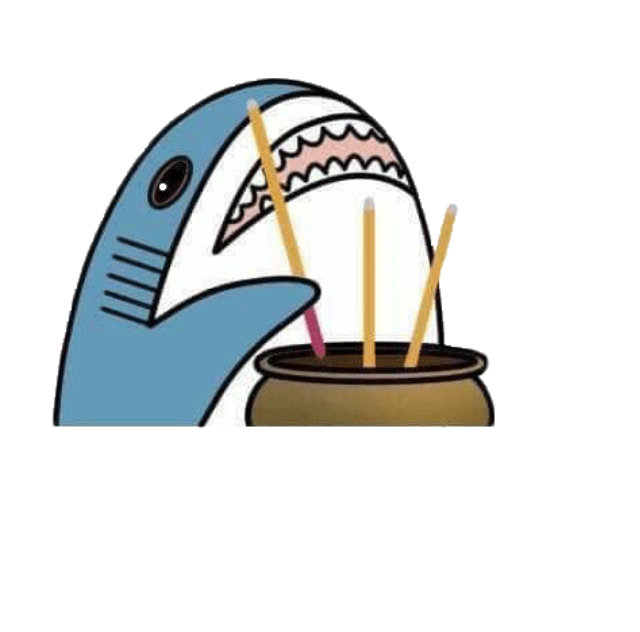
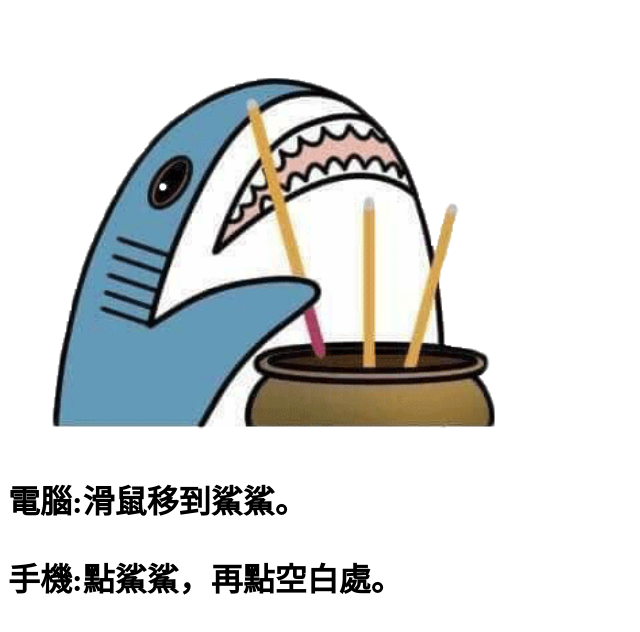
Before and after one commit to benzhude/shark, a plain HTML site: page index.html in a window 1280 px wide. Shown: the whole page, without its empty margins (0-640 px from the left). Drawn offline with Linux system fonts and the light colour scheme.

Commit message:
Add files via upload

```diff
--- a/index.html
+++ b/index.html
@@ -3,6 +3,7 @@
   <head>
     <meta charset="utf-8">
     <title>鯊鯊上香</title>
+
     <script language="javascript">
       function showIMG2()
       {
@@ -19,5 +20,9 @@
     <img src="images/80929-1.png" width="500"
 	  onmouseover="showIMG2();"
       onmouseout="showIMG1();">
+      <h1>
+        <p>電腦:滑鼠移到鯊鯊。<p>
+        手機:點鯊鯊，再點空白處。
+      </h1>
   </body>
 </html>
```
